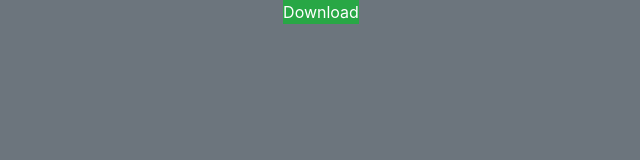
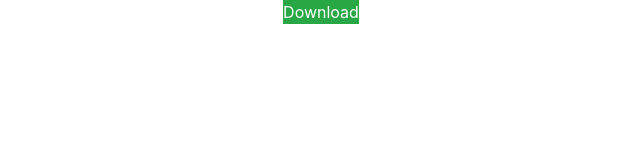
Before and after one commit to MasterZeeno/itdhelp, a plain HTML site: page index.html in a window 1280 px wide. Shown: the whole page, without its empty margins (319-959 px from the left). Drawn offline with nearby package versions, Linux system fonts and the light colour scheme.

Commit message:
Update index.html

```diff
--- a/index.html
+++ b/index.html
@@ -7,7 +7,7 @@
     <title>My very fist Repo</title>
     <link rel="stylesheet" href="https://cdn.jsdelivr.net/npm/bootstrap@4.0.0/dist/css/bootstrap.min.css" integrity="sha384-Gn5384xqQ1aoWXA+058RXPxPg6fy4IWvTNh0E263XmFcJlSAwiGgFAW/dAiS6JXm" crossorigin="anonymous">
   </head>
-  <body style=" display: flex;justify-content: center;background-color: var(--gray);">
+  <body style=" display: flex;justify-content: center;background-color: var(--white);">
 
     <a class="btn-success" width="269" height="169" href="#">Download</a>
 
```
